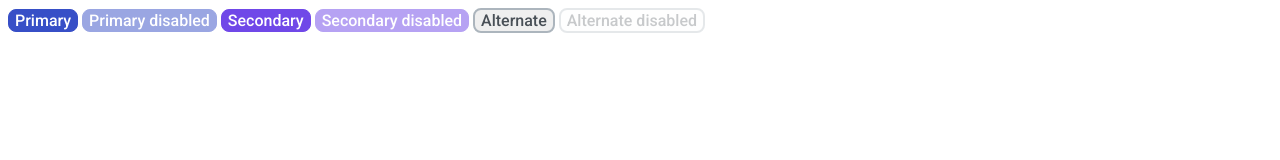
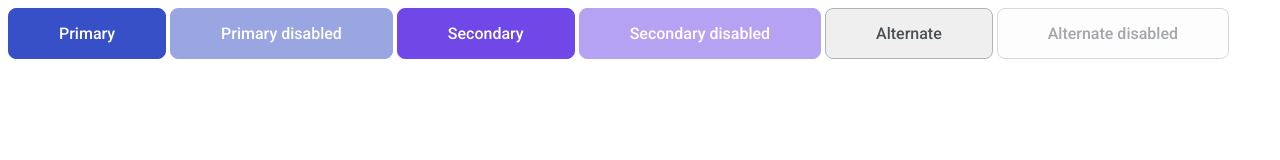
Before and after one commit to js-tasks-ru/htmlcss-20231027_ilya-kopturevskiy, a website: page 03-lection1/01-button/index.html in a window 1280 px wide. Drawn offline with Linux system fonts and the light colour scheme.

Commit message:
Исправил замечания.

```diff
--- a/03-lection1/01-button/button.css
+++ b/03-lection1/01-button/button.css
@@ -1,4 +1,5 @@
 .button {
+    padding: 15px 50px;
     border-radius: 8px;
     text-align: center;
     font-family: Roboto, sans-serif;
@@ -35,7 +36,7 @@
 /*Alternate*/
 .button_alternate {
     color: var(--grey-4);
-    border: 2px solid var(--grey-3);
+    border: 1px solid var(--grey-3);
     box-shadow: none;
 }
 .button_alternate:hover {
@@ -44,20 +45,7 @@
 
 
 /*Disabled*/
-.button_disabled-05:disabled {
+.button:disabled {
     pointer-events: none;
     opacity: 0.5;
 }
-.button_disabled-03:disabled {
-    pointer-events: none;
-    opacity: 0.3;
-}
-
-
-/*Active*/
-.button_active-05:active {
-    opacity: 0.5;
-}
-.button_active-03:active {
-    opacity: 0.3;
-}
```
